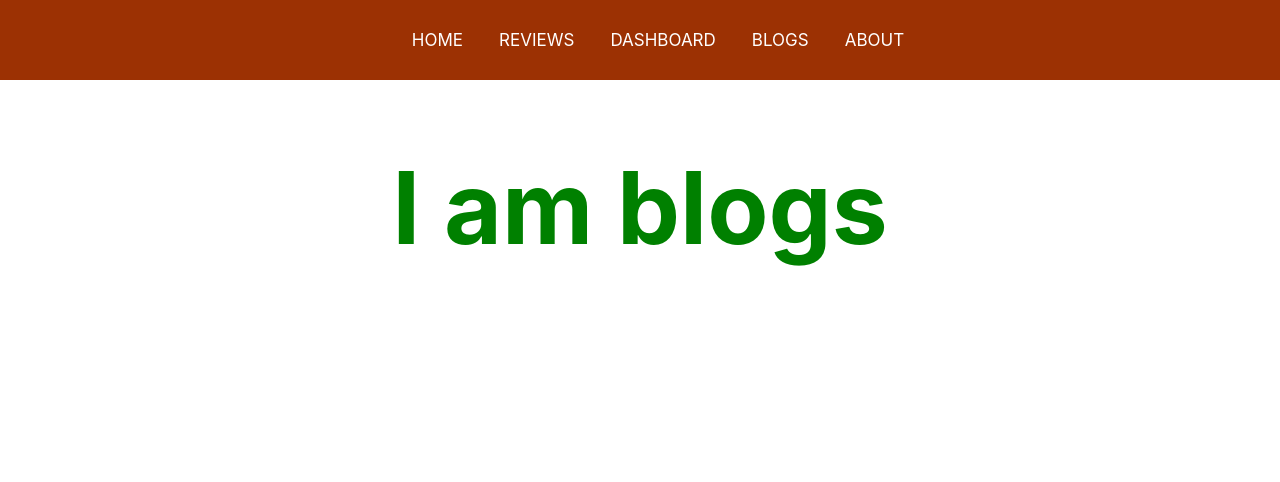
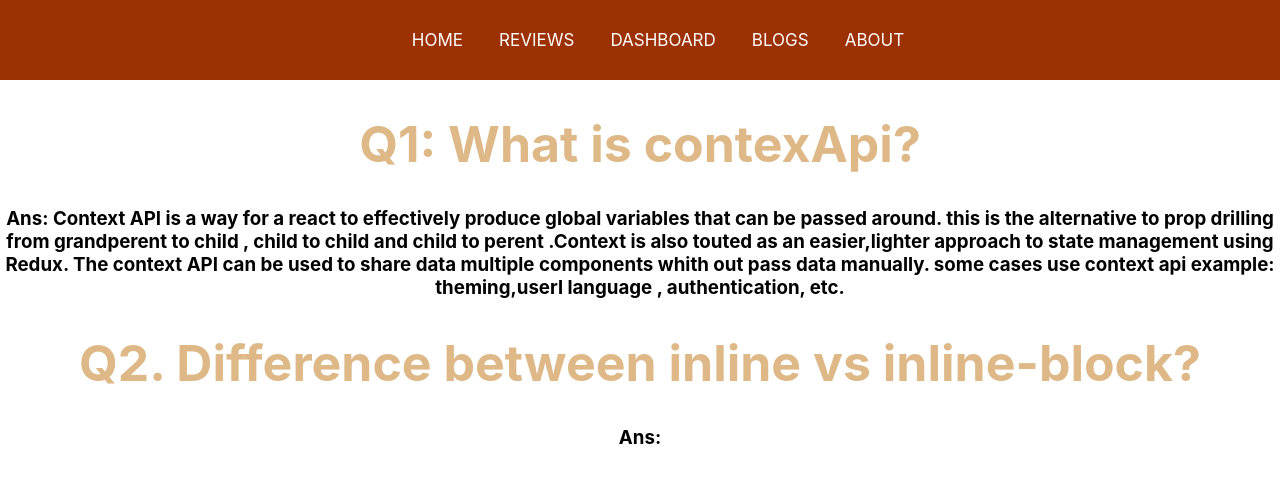
Before and after one commit to muhammadalaminwd/ninth-assignment, a React (Create React App) app: page /blogs in a window 1280 px wide. Shown: the top 482 px of the page. Built offline with nearby package versions, Linux system fonts and the light colour scheme.

Commit message:
blogs-written

```diff
--- a/src/components/Blogs/Blogs.css
+++ b/src/components/Blogs/Blogs.css
@@ -0,0 +1,4 @@
+.question-one{
+    color: burlywood;
+    font-size: 50px;
+}
--- a/src/components/Blogs/Blogs.js
+++ b/src/components/Blogs/Blogs.js
@@ -1,9 +1,16 @@
 import React from 'react';
+import './Blogs.css'
 
 const Blogs = () => {
     return (
         <div>
-            <h1>I am blogs</h1>
+        <h1 className='question-one'>Q1: What is contexApi?</h1>
+        <h3>Ans: Context API is a way for a react to effectively produce global variables that can be passed around. this is the alternative to prop drilling from grandperent to child , child to child and child to perent .Context is also touted as an easier,lighter approach to state management using Redux. The context API can be used to share data multiple components whith out pass data manually. some cases use context api example: theming,userl language , authentication, etc.</h3>
+
+
+        <h1 className='question-one'>Q2. Difference between inline vs inline-block?</h1>
+        <h3> Ans:
+        </h3>
         </div>
     );
 };
```
Also changed, not shown: 1 other file (tests, documents, lock files or other folders).
